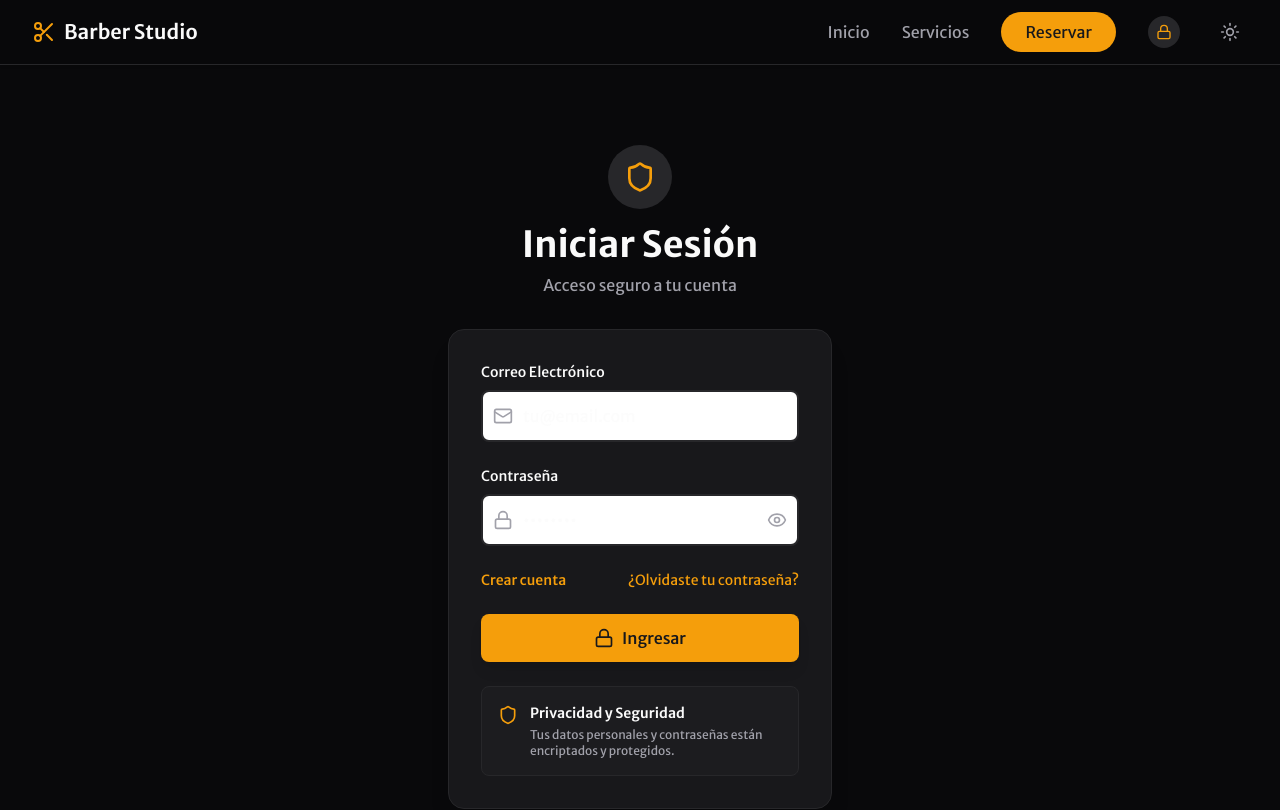
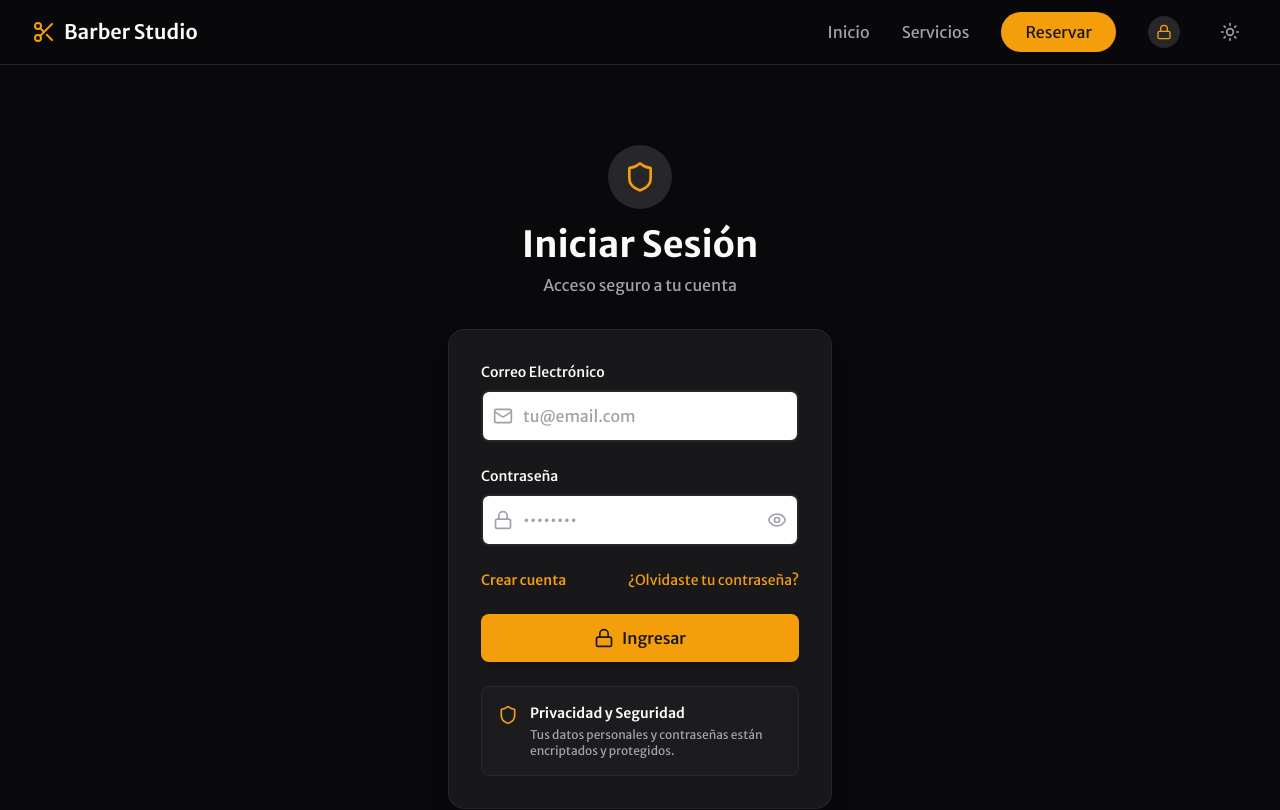
Before and after one commit to abrilgavilan11/barber-studio, a React (Vite) app in the folder frontend/: page /admin/login in a window 1280 px wide. Shown: the top 810 px of the page. Built offline with nearby package versions, Linux system fonts and the light colour scheme.

Commit message:
feat: implement admin login and user registration pages with reusable input component

```diff
--- a/frontend/src/components/ui/Input.tsx
+++ b/frontend/src/components/ui/Input.tsx
@@ -9,7 +9,7 @@ const Input = forwardRef<HTMLInputElement, InputProps>(
     return (
       <input
         ref={ref}
-        className={`block w-full px-4 py-3 border-2 border-border rounded-lg focus:ring-2 focus:ring-primary focus:border-primary transition-all bg-card text-card-foreground text-foreground outline-none disabled:opacity-50 disabled:bg-gray-50 ${className}`}
+        className={`block w-full px-4 py-3 border-2 border-border rounded-lg focus:ring-2 focus:ring-primary focus:border-primary transition-all bg-card text-card-foreground text-foreground placeholder:text-muted-foreground outline-none disabled:opacity-50 disabled:bg-gray-50 ${className}`}
         {...props}
       />
     );
--- a/frontend/src/pages/AdminLogin.tsx
+++ b/frontend/src/pages/AdminLogin.tsx
@@ -81,7 +81,7 @@ export default function AdminLogin() {
                   id="email"
                   value={email}
                   onChange={(e) => setEmail(e.target.value)}
-                  className="block w-full pl-10 pr-3 py-3 border-2 border-input rounded-lg focus:ring-2 focus:ring-primary focus:border-primary transition-all bg-input-background text-foreground outline-none"
+                  className="block w-full pl-10 pr-3 py-3 border-2 border-input rounded-lg focus:ring-2 focus:ring-primary focus:border-primary transition-all bg-input-background text-foreground placeholder:text-muted-foreground outline-none"
                   placeholder="tu@email.com"
                   required
                 />
@@ -101,7 +101,7 @@ export default function AdminLogin() {
                   id="password"
                   value={password}
                   onChange={(e) => setPassword(e.target.value)}
-                  className="block w-full pl-10 pr-10 py-3 border-2 border-input rounded-lg focus:ring-2 focus:ring-primary focus:border-primary transition-all bg-input-background text-foreground outline-none"
+                  className="block w-full pl-10 pr-10 py-3 border-2 border-input rounded-lg focus:ring-2 focus:ring-primary focus:border-primary transition-all bg-input-background text-foreground placeholder:text-muted-foreground outline-none"
                   placeholder="••••••••"
                   required
                 />
--- a/frontend/src/pages/Registro.tsx
+++ b/frontend/src/pages/Registro.tsx
@@ -75,7 +75,7 @@ export default function Registro() {
                   type="text"
                   value={name}
                   onChange={(e) => setName(e.target.value)}
-                  className="block w-full pl-10 pr-3 py-3 border-2 border-input rounded-lg focus:ring-2 focus:ring-primary bg-input-background text-foreground outline-none transition-all"
+                  className="block w-full pl-10 pr-3 py-3 border-2 border-input rounded-lg focus:ring-2 focus:ring-primary bg-input-background text-foreground placeholder:text-muted-foreground outline-none transition-all"
                   placeholder="Juan Perez"
                   required
                 />
@@ -92,7 +92,7 @@ export default function Registro() {
                   type="email"
                   value={email}
                   onChange={(e) => setEmail(e.target.value)}
-                  className="block w-full pl-10 pr-3 py-3 border-2 border-input rounded-lg focus:ring-2 focus:ring-primary bg-input-background text-foreground outline-none transition-all"
+                  className="block w-full pl-10 pr-3 py-3 border-2 border-input rounded-lg focus:ring-2 focus:ring-primary bg-input-background text-foreground placeholder:text-muted-foreground outline-none transition-all"
                   placeholder="tu@email.com"
                   required
                 />
@@ -109,7 +109,7 @@ export default function Registro() {
                   type="password"
                   value={password}
                   onChange={(e) => setPassword(e.target.value)}
-                  className="block w-full pl-10 pr-3 py-3 border-2 border-input rounded-lg focus:ring-2 focus:ring-primary bg-input-background text-foreground outline-none transition-all"
+                  className="block w-full pl-10 pr-3 py-3 border-2 border-input rounded-lg focus:ring-2 focus:ring-primary bg-input-background text-foreground placeholder:text-muted-foreground outline-none transition-all"
                   placeholder="••••••••"
                   required
                 />
```
